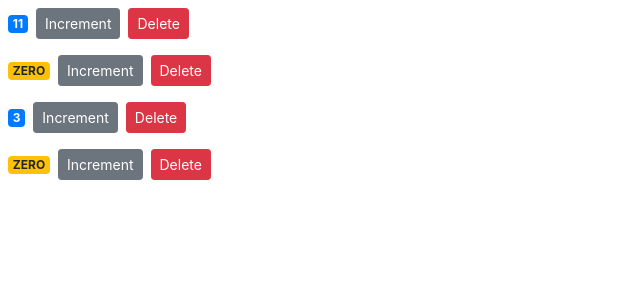
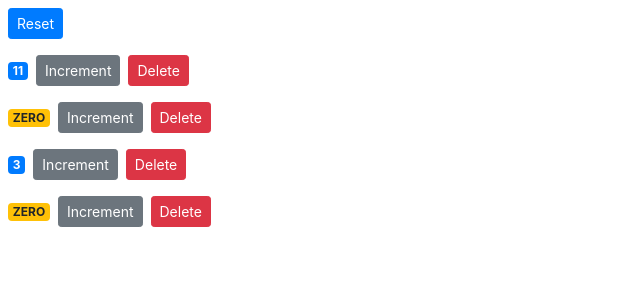
Before and after one commit to Modekai/Jambo-retail-store, a React (Create React App) app in the folder counter-app/: page / in a window 1280 px wide. Shown: the top 300 px of the page, without its empty margins (0-640 px from the left). Built offline with nearby package versions, Linux system fonts and the light colour scheme.

Commit message:
Implementing the reset button.

```diff
--- a/counter-app/src/components/counter.jsx
+++ b/counter-app/src/components/counter.jsx
@@ -2,7 +2,7 @@
 
 class Counter extends Component {
   state = {
-    value: this.props.value
+    value: this.props.counter.value
   };
 
   // constructor() {
@@ -28,7 +28,7 @@
           Increment
         </button>
         <button
-          onClick={() => this.props.onDelete(this.props.id)}
+          onClick={() => this.props.onDelete(this.props.counter.id)}
           className="btn btn-danger btn-sm m-2"
         >
           Delete
--- a/counter-app/src/components/counters.jsx
+++ b/counter-app/src/components/counters.jsx
@@ -10,19 +10,31 @@
       { id: 4, value: 0 }
     ]
   };
-
+  handleReset = () => {
+    const counters = this.state.counters.map(c => {
+      c.value = 0;
+      return c;
+    });
+    this.setState({ counters });
+  };
   handleDelete = counterId => {
-    console.log("Event handler called.", counterId);
+    const counters = this.state.counters.filter(c => c.id !== counterId);
+    this.setState({ counters });
   };
   render() {
     return (
       <div>
+        <button
+          onClick={this.handleReset}
+          className="btn btn-primary btn-sm m-2"
+        >
+          Reset
+        </button>
         {this.state.counters.map(counter => (
           <Counter
             key={counter.id}
             onDelete={this.handleDelete}
-            value={counter.value}
-            id={counter.id}
+            counter={counter}
           />
         ))}
       </div>
```
